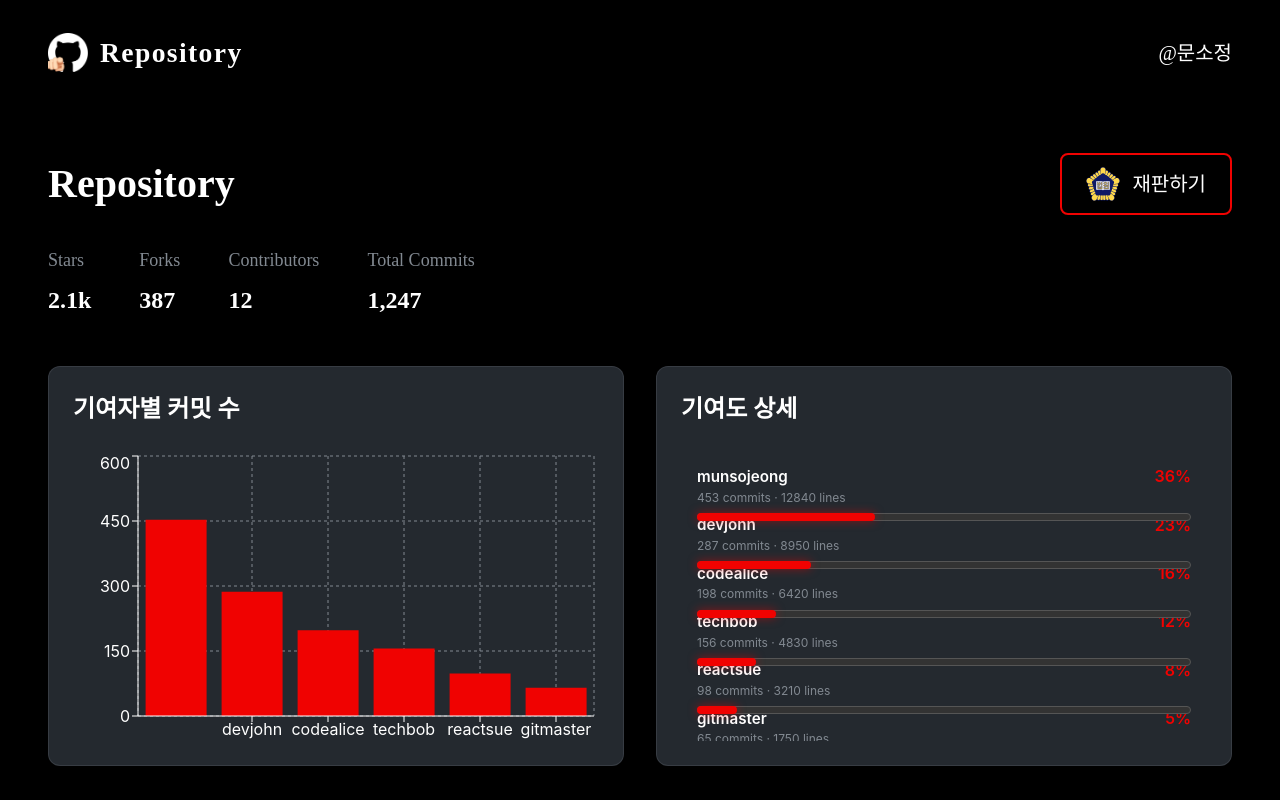
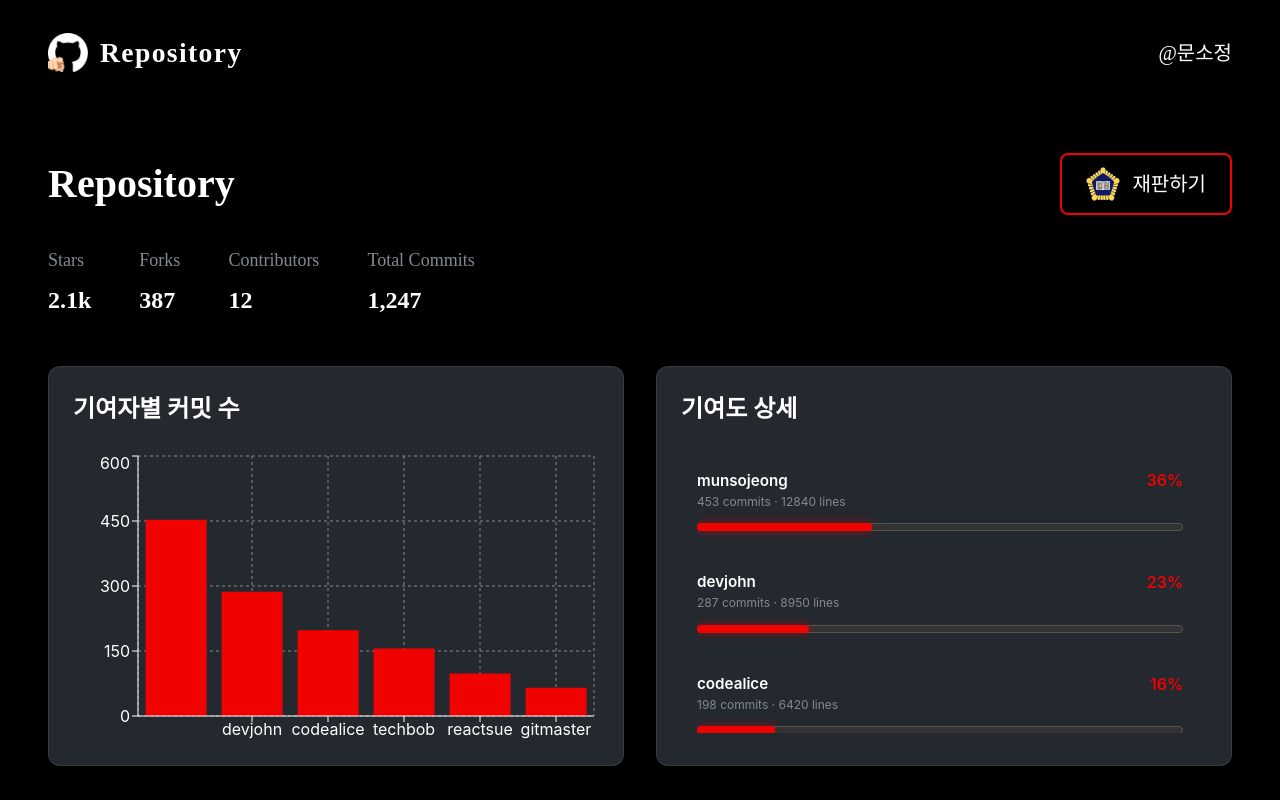
Before and after one commit to LEGACY-DEVCOOP/gitBlame, a Next.js app: page /repo/1 in a window 1280 px wide. Shown: the top 800 px of the page. Built offline with nearby package versions, Linux system fonts and the light colour scheme; a web font is replaced by a local one.

Commit message:
refactor: ContributorData 타입 분리 및 key에 id 사용

```diff
--- a/src/components/features/repo/ContributorChart.tsx
+++ b/src/components/features/repo/ContributorChart.tsx
@@ -60,7 +60,6 @@ const ContributorWrapper = styled.div`
   flex: 1;
   display: flex;
   flex-direction: column;
-  justify-content: center;
   padding: 0.5rem 1rem;
   height: 100%;
   overflow: hidden;
@@ -70,17 +69,40 @@ const ContributorList = styled.div`
   display: flex;
   flex-direction: column;
   gap: 1rem;
-  height: 100%;
-  justify-content: center;
+  overflow-y: auto;
+  padding-right: 0.5rem;
+
+  /* 커스텀 스크롤바 스타일 */
+  &::-webkit-scrollbar {
+    width: 6px;
+  }
+
+  &::-webkit-scrollbar-track {
+    background: rgba(255, 255, 255, 0.1);
+    border-radius: 3px;
+  }
+
+  &::-webkit-scrollbar-thumb {
+    background: ${color.primary};
+    border-radius: 3px;
+  }
+
+  &::-webkit-scrollbar-thumb:hover {
+    background: #ff3333;
+  }
+
+  /* Firefox 스크롤바 스타일 */
+  scrollbar-width: thin;
+  scrollbar-color: ${color.primary} rgba(255, 255, 255, 0.1);
 `;
 
 const ContributorItem = styled.div`
   display: flex;
   flex-direction: column;
   gap: 0.25rem;
-  min-height: 0;
-  flex-shrink: 1;
-  padding: 0.5rem 0;
+  flex-shrink: 0;
+  padding: 0.75rem 0;
+  min-height: 80px;
 `;
 
 const ContributorInfo = styled.div`
```
